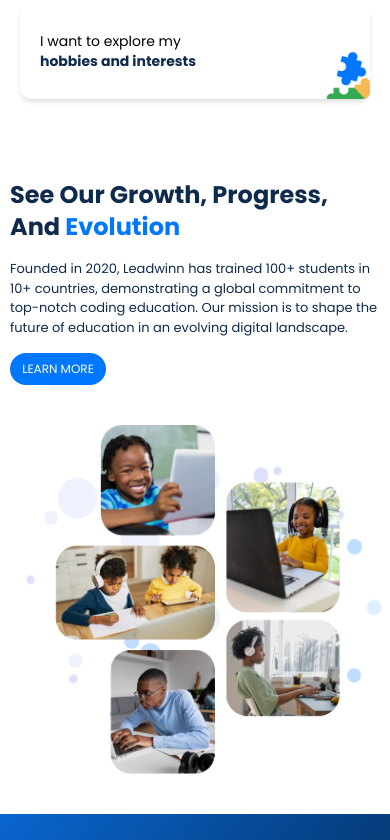
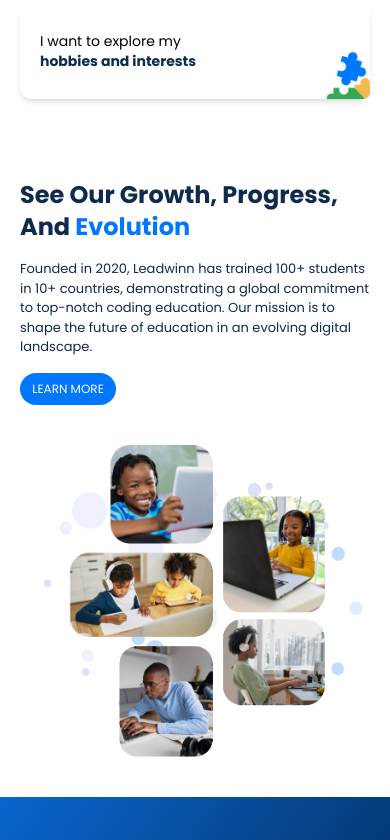
Before and after one commit to Adeleyeha-17/Leadwinn-Academy, a React (Vite) app: page / in a window 390 px wide. Shown: the part 1760-2600 px from the top of the page. Built offline with nearby package versions, Linux system fonts and the light colour scheme.

Commit message:
updated Growth

```diff
--- a/src/components/Growth/Growth.tsx
+++ b/src/components/Growth/Growth.tsx
@@ -2,8 +2,8 @@ import { Link } from "react-router-dom"
 
 export const Growth = () => {
   return (
-   <div className="flex flex-col md:flex-row justify-between py-10 md:px-12 md:py-20 xl:px-28 lg:py-20 md:max-lg:max-w-6xl lg:max-xl:max-w-7xl md:bg-[#F4F7FA] font-poppins">
-    <div className="flex max-sm:flex-col justify-between items-center w-full">
+   <div className="flex flex-col md:flex-row justify-between py-10 md:px-12 md:py-20 px-5 xl:px-28 lg:py-20 md:max-lg:max-w-6xl lg:max-xl:max-w-7xl md:bg-[#F4F7FA] font-poppins">
+    <div className="flex max-sm:flex-col justify-between items-center sm:w-full">
       <div className="flex flex-col gap-4 lg:gap-6 text-head-black md:max-xl:w-3/5 xl:w-2/5 max-sm:mb-10">
          <h1 className=" font-bold text-2xl sm:text-[1.875rem] lg:text-[2.5rem] sm:leading-9 lg:leading-[2.875rem] max-w-[20.625rem] sm:max-w-[23.75rem] lg:max-w-[31rem] max-sm:capitalize">See our growth, progress, and <span className="text-hero-blue">evolution</span></h1>
          <h4 className="text-[0.8125rem] lg:text-base max-w-[23.125rem] lg:max-w-[28rem]">Founded in 2020, Leadwinn has trained 100+ students in 10+ countries, demonstrating a global commitment to top-notch coding education. Our mission is to shape the future of education in an evolving digital landscape.</h4>
@@ -13,7 +13,7 @@ export const Growth = () => {
       </div>
 
       <div className="md:max-xl:w-3/6 xl:w-3/5">
-         <img src="./growth.png" alt="growth image" className="max-w-full w-full"/>
+         <img src="./growth.png" alt="growth image" className="w-full"/>
       </div>
     </div>
     </div>
```
